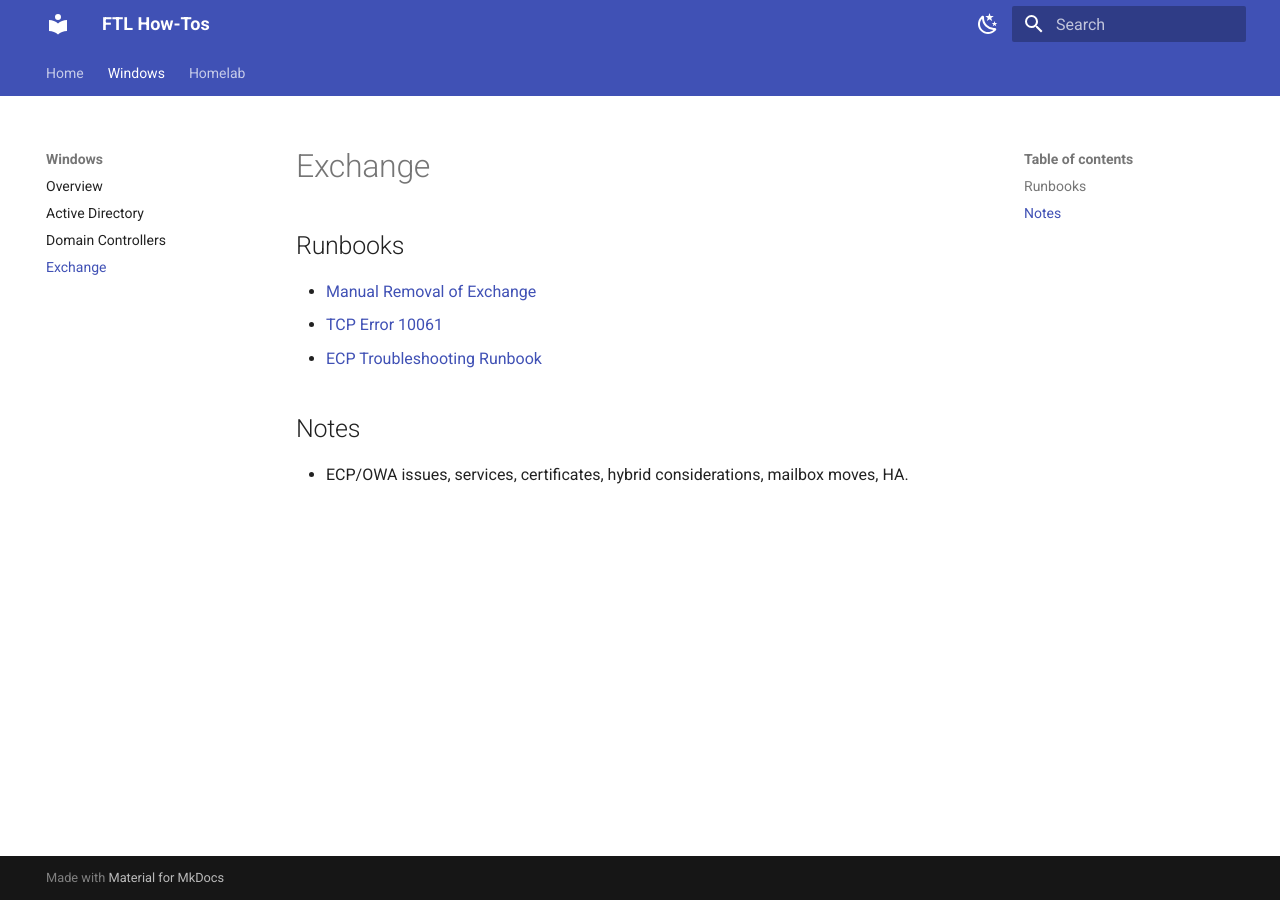
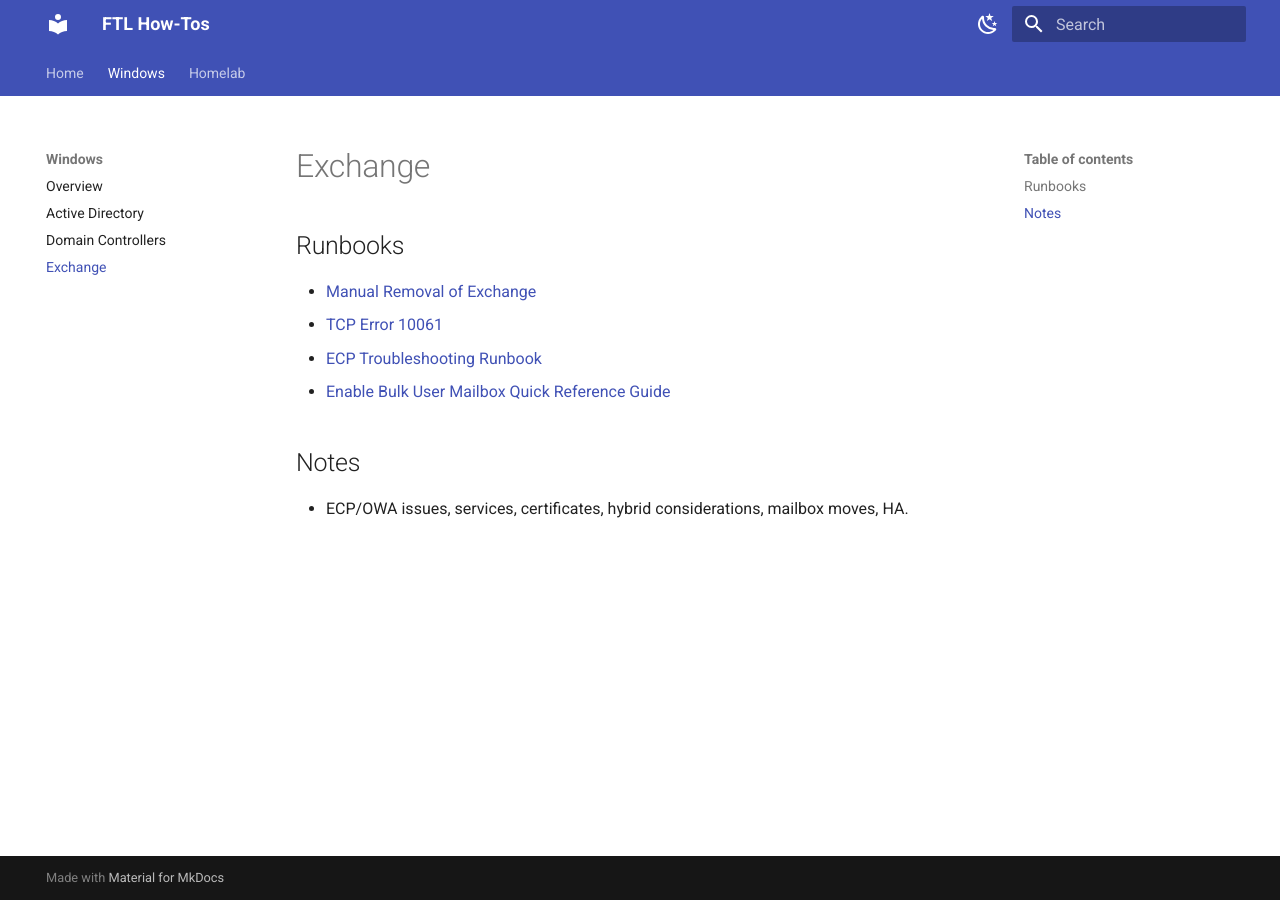
Before and after one commit to uceleke/FTL-HowTos, an MkDocs documentation site: the page built from docs/Windows/Exchange/index.md, in a window 1280 px wide. Built offline with MkDocs 1.6.1 and Material for MkDocs 9.7.7, drawn with Linux system fonts in a browser that asks for light colours.

Commit message:
Update index.md

```diff
--- a/docs/Windows/Exchange/index.md
+++ b/docs/Windows/Exchange/index.md
@@ -4,6 +4,7 @@
 - [Manual Removal of Exchange](Remove-Exchange-Manual-1.md)
 - [TCP Error 10061](exchange-Error10061-troubleshooting.md)
 - [ECP Troubleshooting Runbook](exchange-ecp-troubleshoot.md)
+- [Enable Bulk User Mailbox Quick Reference Guide](Enable-BulkMailboxes_QuickReference.md)
 
 ## Notes
 - ECP/OWA issues, services, certificates, hybrid considerations, mailbox moves, HA.
```
